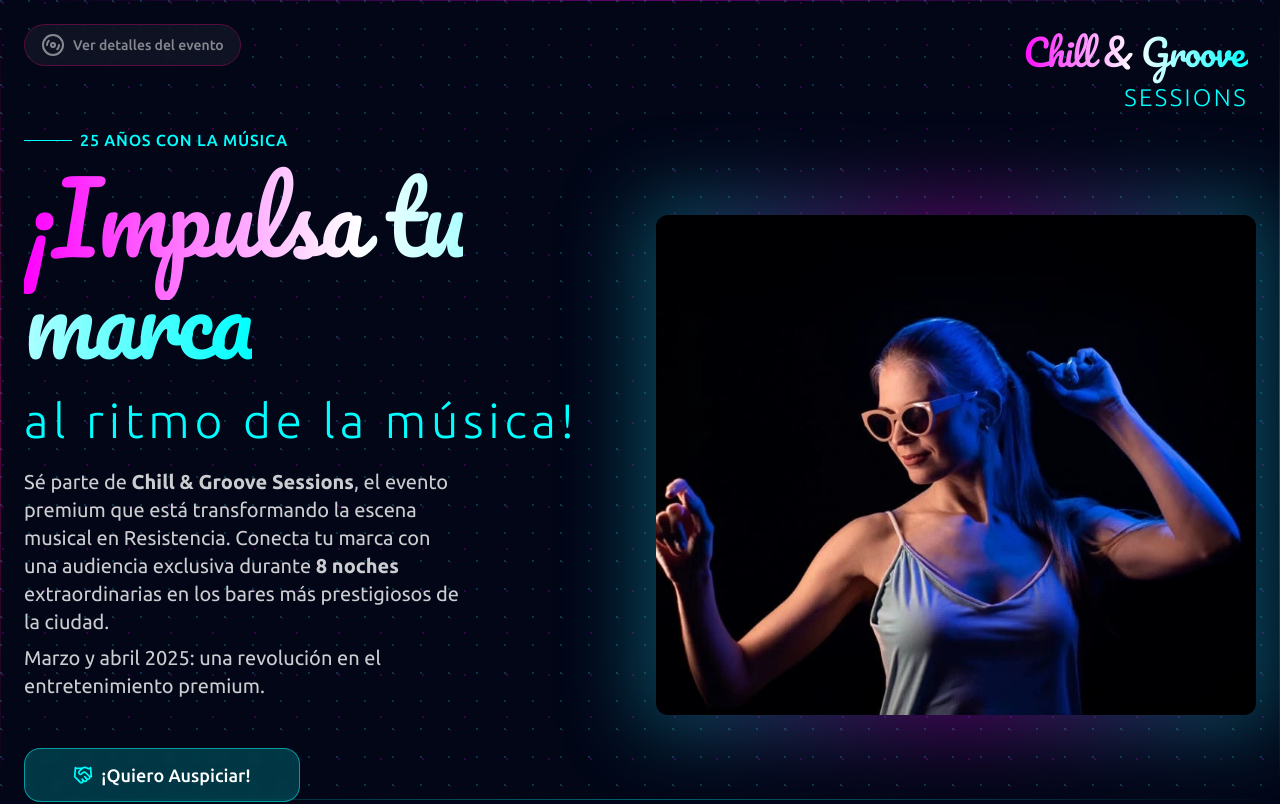
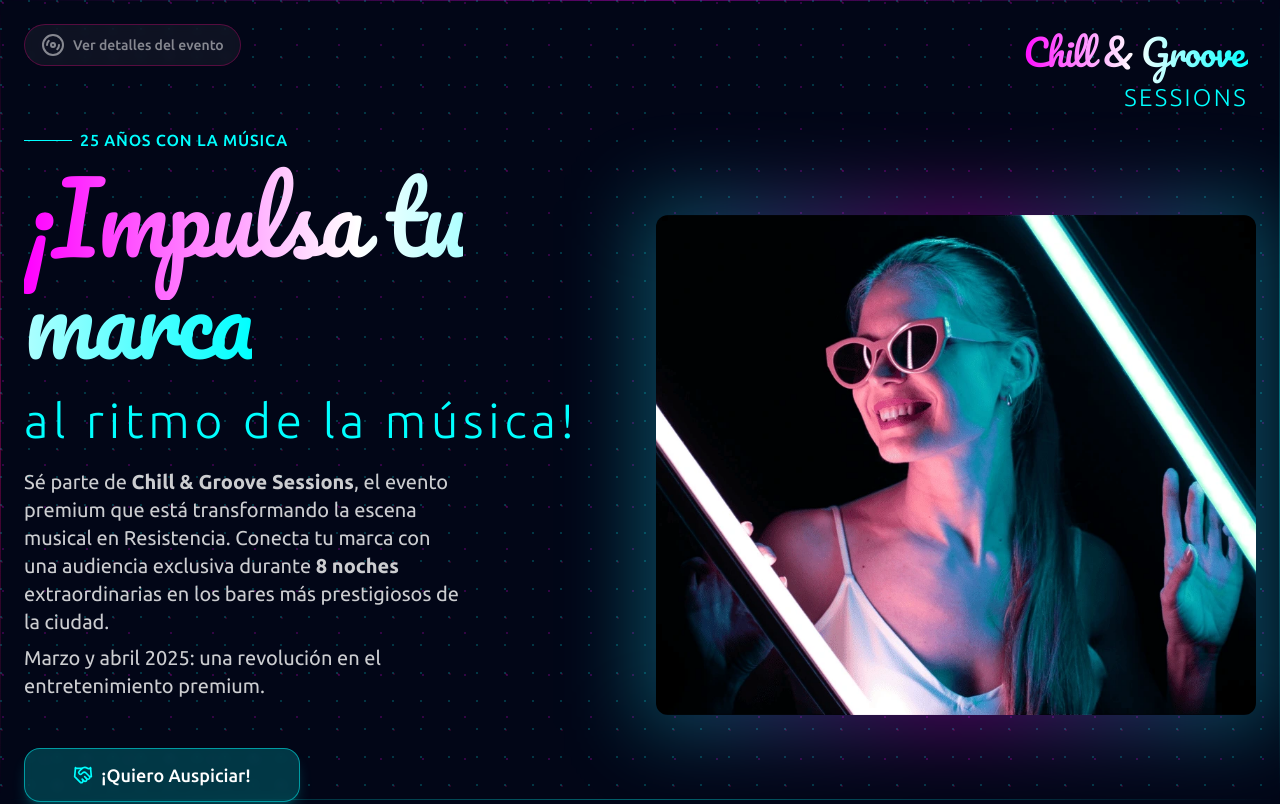
Before and after one commit to nelsondiego/diegonelson-live-sessions, a Next.js app: page /sponsors in a window 1280 px wide. Shown: the top 804 px of the page. Built offline with nearby package versions, Linux system fonts and the light colour scheme.

Commit message:
Add new WebP images and update sponsors page image sources

```diff
--- a/src/app/sponsors/page.tsx
+++ b/src/app/sponsors/page.tsx
@@ -246,7 +246,12 @@ export default function SponsorsPage() {
 
               <a
                 href="#contact"
-                className="inline-flex items-center gap-2 px-12 py-3 text-white bg-neon-cyan/20 hover:bg-neon-cyan/30 backdrop-blur-sm rounded-2xl transition-all duration-300 border border-neon-cyan/50 hover:border-neon-cyan group"
+                className="inline-flex items-center gap-2 px-12 py-3 text-white
+                bg-neon-cyan/20 hover:bg-neon-cyan/30
+                backdrop-blur-sm rounded-2xl transition-all duration-500
+                border border-neon-cyan/50 hover:border-neon-cyan
+                shadow-lg shadow-neon-cyan/20 hover:shadow-neon-cyan/40
+                group hover:scale-[1.02]"
               >
                 <Handshake className="w-5 h-5 text-neon-cyan group-hover:scale-110 transition-transform" />
                 <span className="font-medium text-lg">¡Quiero Auspiciar!</span>
@@ -255,14 +260,14 @@ export default function SponsorsPage() {
             <div className="relative h-[500px] w-full">
               <div className="absolute -inset-4 bg-gradient-to-r from-neon-cyan/30 via-neon-pink/30 to-neon-cyan/30 blur-2xl rounded-xl"></div>
               <Image
-                src="/people-tinted-left.webp"
+                src="/people-tinted-left-2.webp"
                 alt="People enjoying music"
                 fill
                 className="object-cover relative z-10 rounded-xl hidden md:block"
                 priority
               />
               <Image
-                src="/girl-look-up.webp"
+                src="/girl-look-up-2.webp"
                 alt="People enjoying music"
                 fill
                 className="object-cover relative z-10 rounded-xl md:hidden block"
```
Also changed, not shown: public/girl-look-up-2.webp (added), public/people-tinted-left-2.webp (added).
